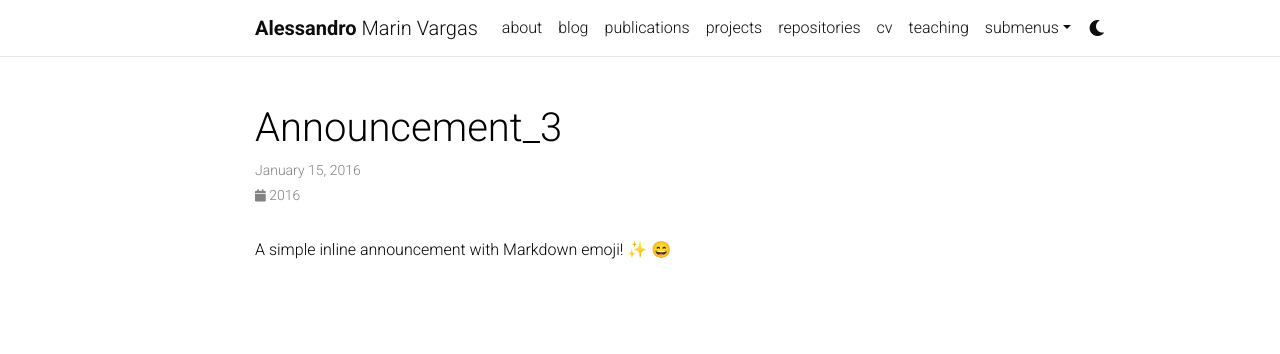
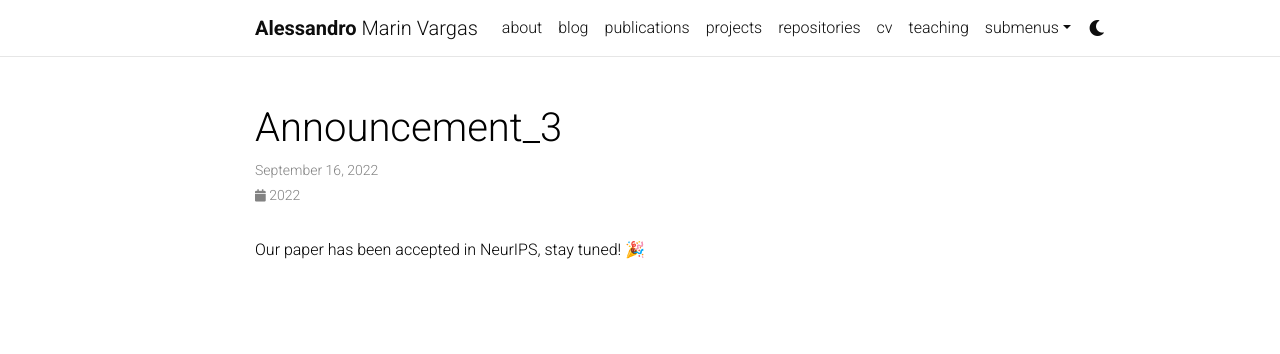
Before and after one commit to vargas95/Alessandro_portfolio1, a Jekyll site: the page built from _news/announcement_3.md, in a window 1280 px wide. Shown: the top 354 px of the page. Built offline with Jekyll 4.4.1, drawn with Linux system fonts in a browser that asks for light colours; emoji names are drawn with the system emoji font; comment, search, counter and statistics services are not loaded; a style sheet for code colours, icons or effects is not loaded.

Commit message:
Update announcement_3.md

```diff
--- a/_news/announcement_3.md
+++ b/_news/announcement_3.md
@@ -1,7 +1,7 @@
 ---
 layout: post
-date: 2016-01-15 07:59:00-0400
+date: 2022-09-16 18:59:00-0400
 inline: true
 ---
 
-A simple inline announcement with Markdown emoji! :sparkles: :smile:
+Our paper has been accepted in NeurIPS, stay tuned! 🎉
```
